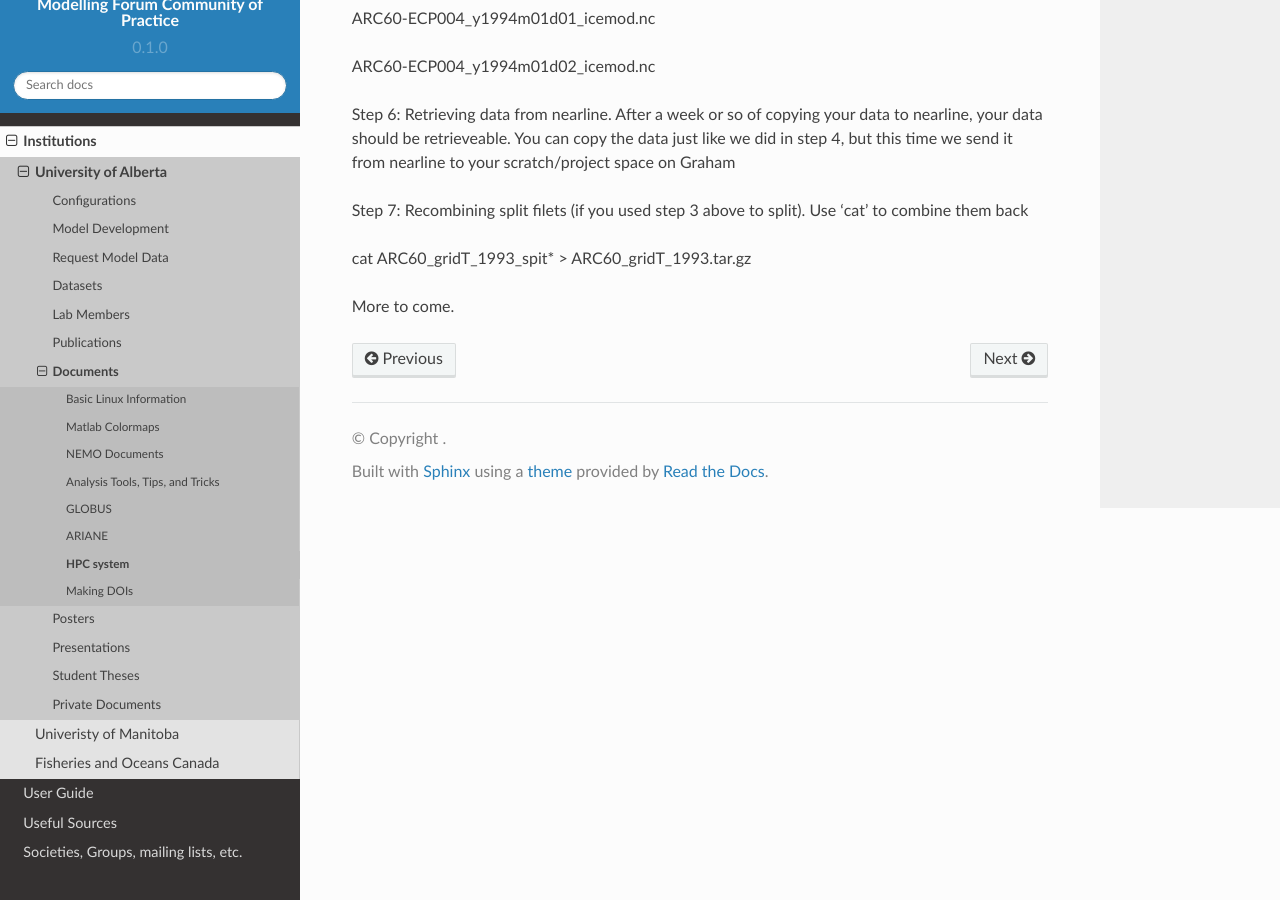
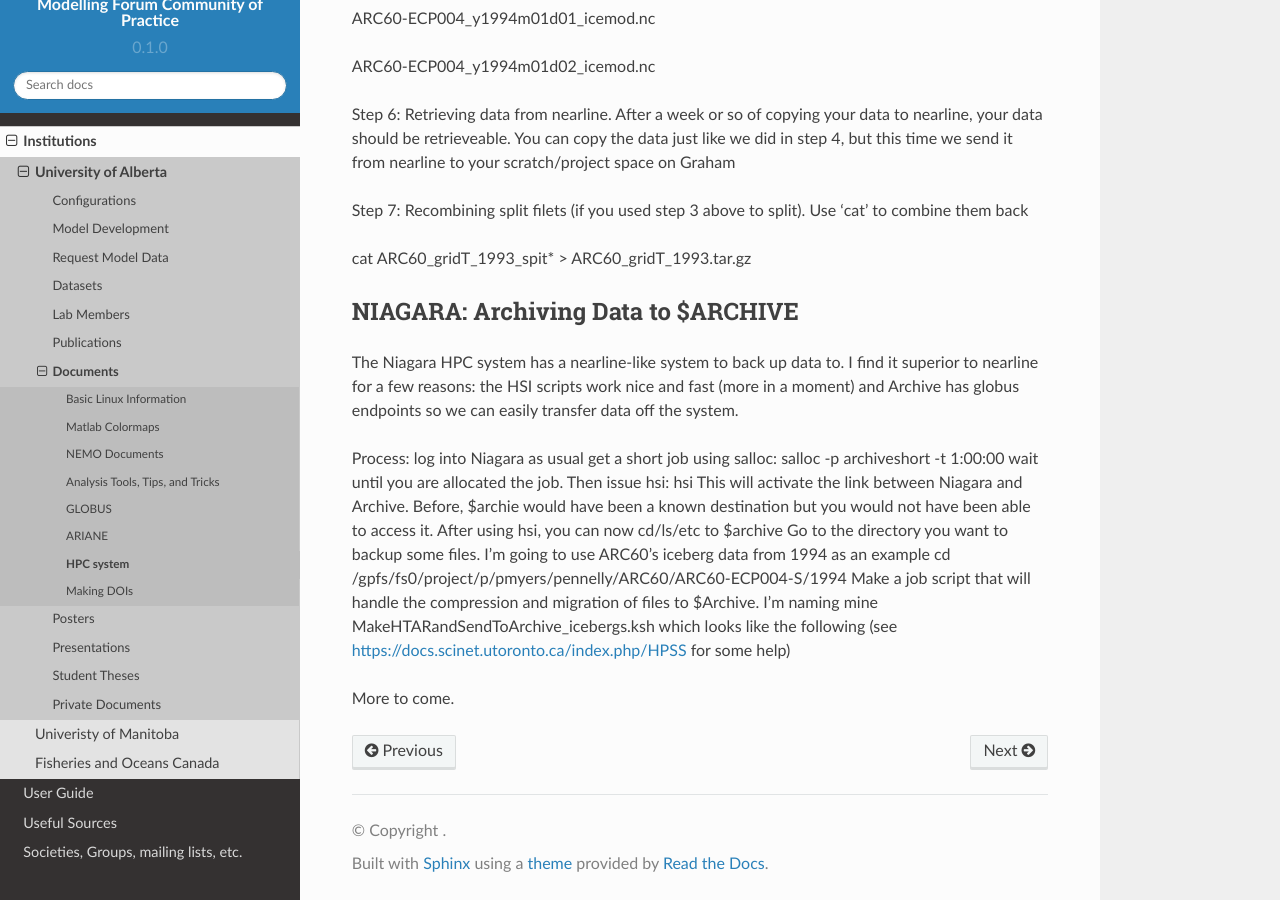
Before and after one commit to UofA-NEMO/Canadian-NEMO-Ocean-Modelling-Forum-Community-of-Practice, a Sphinx documentation site: the page built from docs/Institutions/UofA/Documents/HPC.rst, in a window 1280 px wide and 900 px high, scrolled down 7860 px. Built offline with Sphinx 7.4.7 and the Read the Docs theme 2.0.0, drawn with Linux system fonts in a browser that asks for light colours; pages that are not in the unit, such as notebooks, are missing from menus.

Commit message:
Update HPC.rst

```diff
--- a/docs/Institutions/UofA/Documents/HPC.rst
+++ b/docs/Institutions/UofA/Documents/HPC.rst
@@ -245,6 +245,19 @@ Step 7: Recombining split filets (if you used step 3 above to split). Use 'cat'
 
 cat ARC60_gridT_1993_spit* > ARC60_gridT_1993.tar.gz
 
+NIAGARA: Archiving Data to $ARCHIVE
+-----------------------------------
+
+The Niagara HPC system has a nearline-like system to back up data to. I find it superior to nearline for a few reasons: the HSI scripts work nice and fast (more in a moment) and Archive has globus endpoints so we can easily transfer data off the system.
+
+Process:
+log into Niagara as usual
+get a short job using salloc: salloc -p archiveshort -t 1:00:00
+wait until you are allocated the job. Then issue hsi: hsi
+This will activate the link between Niagara and Archive. Before, $archie would have been a known destination but you would not have been able to access it. After using hsi, you can now cd/ls/etc to $archive
+Go to the directory you want to backup some files. I'm going to use ARC60's iceberg data from 1994 as an example
+cd /gpfs/fs0/project/p/pmyers/pennelly/ARC60/ARC60-ECP004-S/1994
+Make a job script that will handle the compression and migration of files to $Archive. I'm naming mine MakeHTARandSendToArchive_icebergs.ksh which looks like the following (see https://docs.scinet.utoronto.ca/index.php/HPSS for some help)
 
 
 More to come.
```
